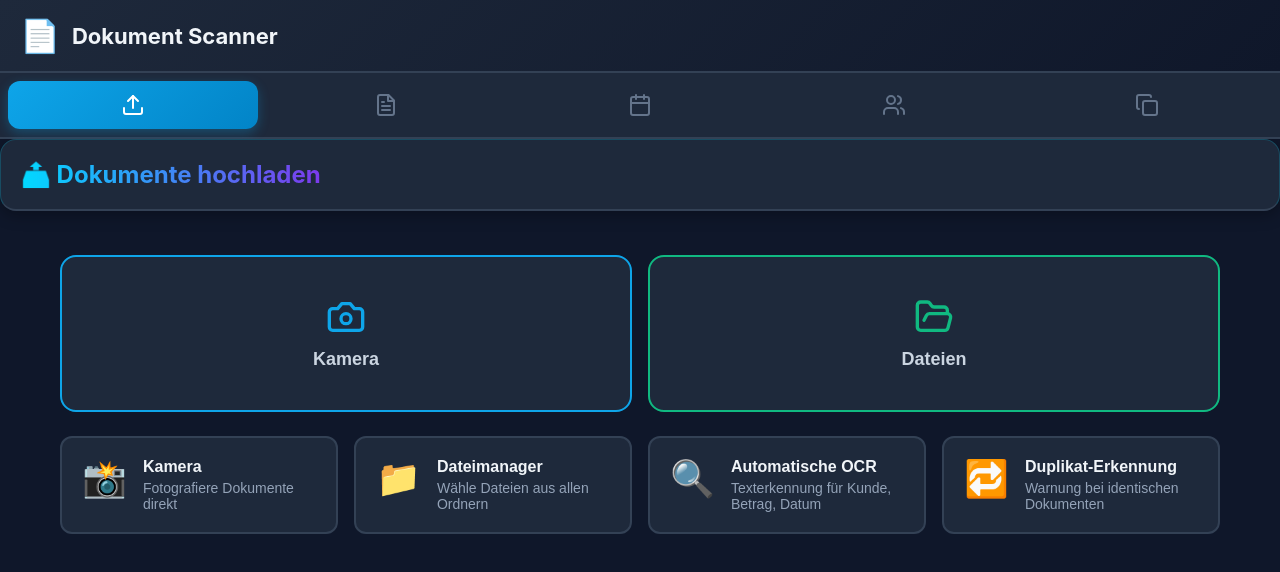
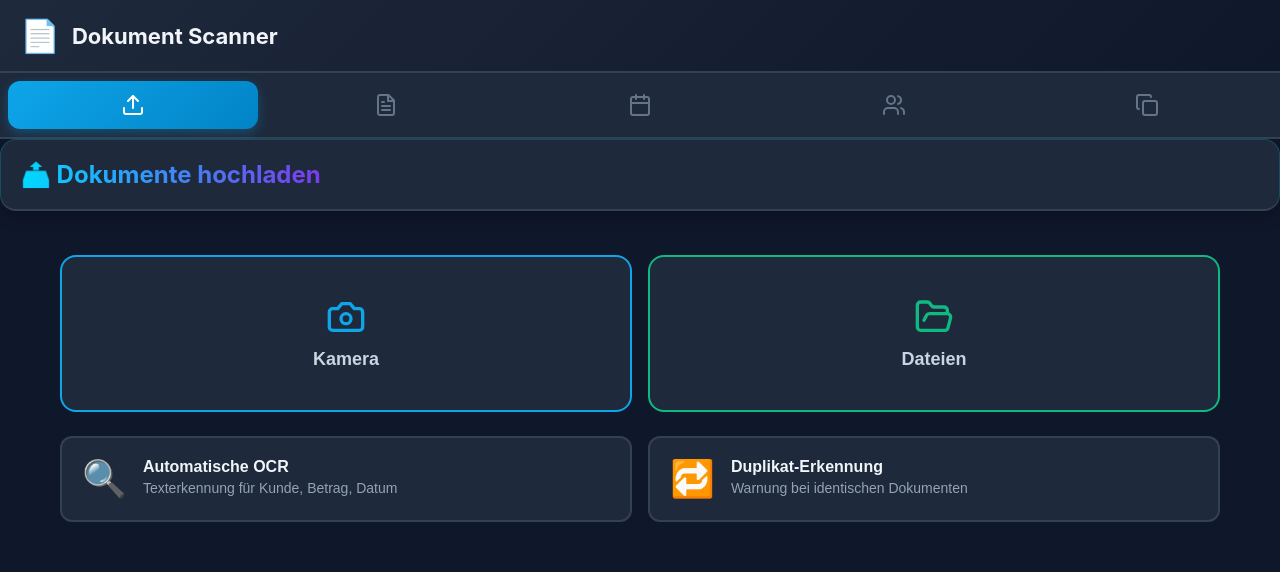
Before and after one commit to MKI13/dokument-scanner, a React (Vite) app: page / in a window 1280 px wide. Shown: the top 572 px of the page. Built offline with nearby package versions, Linux system fonts and the light colour scheme.

Commit message:
refactor: Entferne doppelte Kamera/Datei-Buttons, behalte nur OCR & Duplikat-Info

```diff
--- a/src/pages/Upload.tsx
+++ b/src/pages/Upload.tsx
@@ -1,5 +1,5 @@
 import React, { useState, useRef } from 'react';
-import { Camera, Upload as UploadIcon, FolderOpen } from 'lucide-react';
+import { Camera, FolderOpen } from 'lucide-react';
 import { documentService, ProcessingProgress } from '../services/document.service';
 import { modalService } from '../services/modal.service';
 import './Upload.css';
@@ -84,15 +84,6 @@ export const Upload: React.FC<UploadProps> = ({ setSwipeEnabled }) => {
     }
   };
 
-  // Info-Karten Click Handler
-  const handleCameraInfoClick = () => {
-    cameraInputRef.current?.click();
-  };
-
-  const handleFileManagerClick = () => {
-    fileInputRef.current?.click();
-  };
-
   const handleOCRInfoClick = async () => {
     await modalService.info(
       'OCR (Optical Character Recognition) erkennt automatisch:\n\n' +
@@ -135,11 +126,11 @@ export const Upload: React.FC<UploadProps> = ({ setSwipeEnabled }) => {
           disabled={isProcessing}
         />
 
-        {/* DATEIMANAGER INPUT - Alle Dateien, Mehrfachauswahl */}
+        {/* DATEIMANAGER INPUT - Direkter Dateizugriff ohne Galerie-Auswahl */}
         <input
           ref={fileInputRef}
           type="file"
-          accept="image/*,application/pdf"
+          accept="image/*,application/pdf,.jpg,.jpeg,.png,.gif,.webp,.pdf"
           multiple
           onChange={handleFileChange}
           style={{ display: 'none' }}
@@ -196,30 +187,6 @@ export const Upload: React.FC<UploadProps> = ({ setSwipeEnabled }) => {
           <div className="info-cards">
             <button
               className="info-card clickable"
-              onClick={handleCameraInfoClick}
-              disabled={isProcessing}
-            >
-              <div className="info-icon">📸</div>
-              <div className="info-text">
-                <h3>Kamera</h3>
-                <p>Fotografiere Dokumente direkt</p>
-              </div>
-            </button>
-
-            <button
-              className="info-card clickable"
-              onClick={handleFileManagerClick}
-              disabled={isProcessing}
-            >
-              <div className="info-icon">📁</div>
-              <div className="info-text">
-                <h3>Dateimanager</h3>
-                <p>Wähle Dateien aus allen Ordnern</p>
-              </div>
-            </button>
-
-            <button
-              className="info-card clickable"
               onClick={handleOCRInfoClick}
             >
               <div className="info-icon">🔍</div>
```
